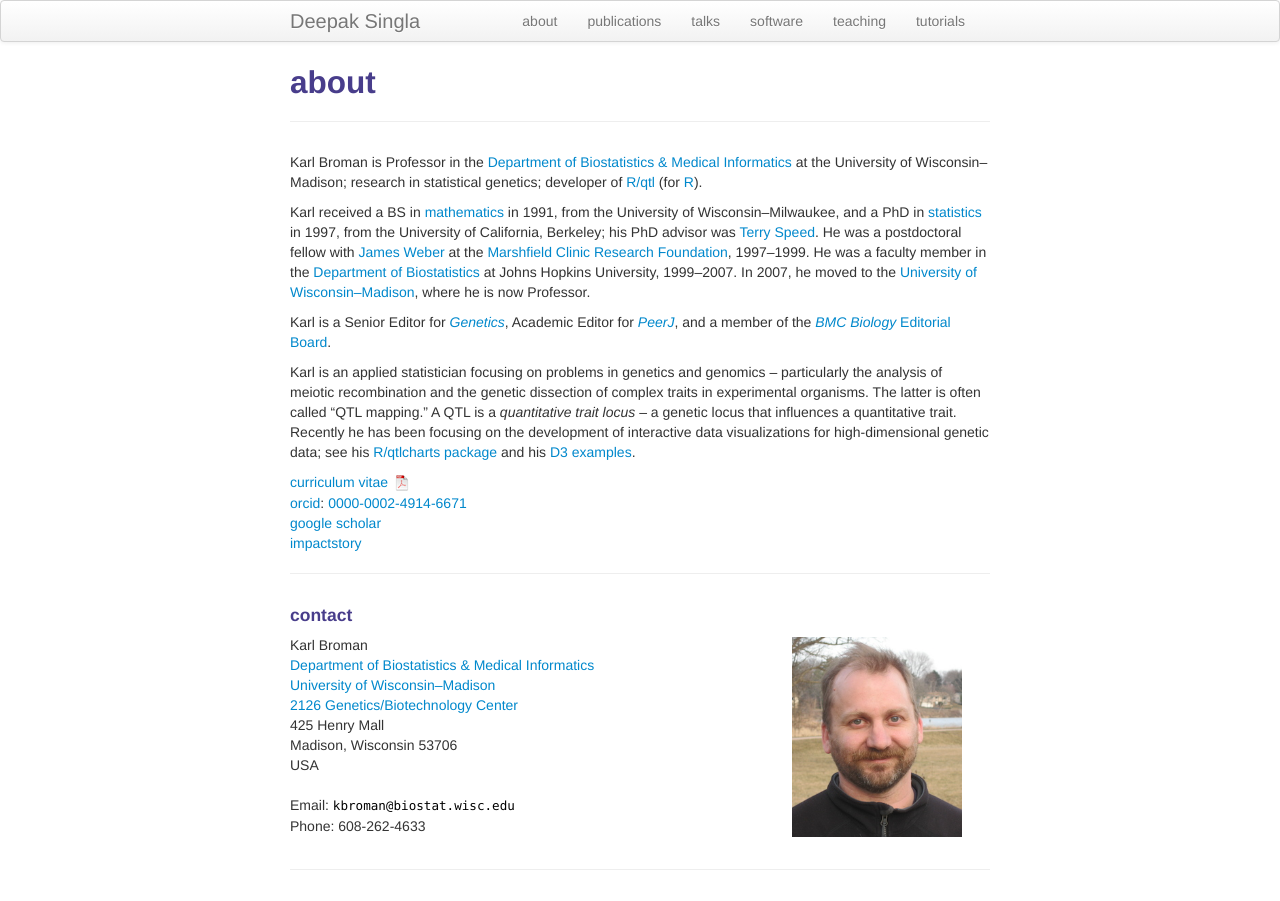
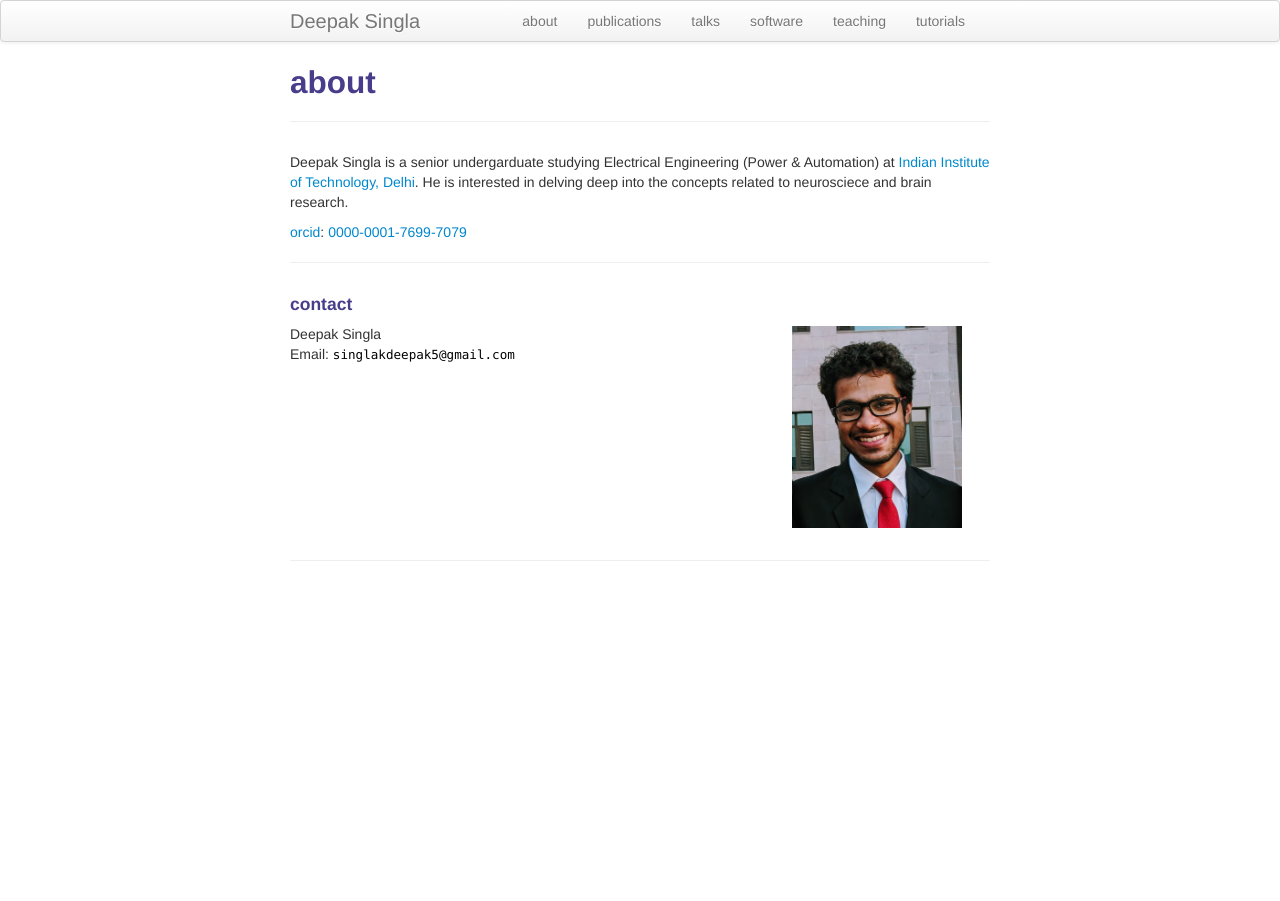
Before and after one commit to singlakdeepak/singlakdeepak.github.io, a Jekyll site: the page built from pages/about.md, in a window 1280 px wide. Built offline with Jekyll 4.4.1, drawn with Linux system fonts in a browser that asks for light colours.

Commit message:
Second commit

```diff
--- a/CNAME
+++ /dev/null
@@ -1 +0,0 @@
-kbroman.org
--- a/pages/about.md
+++ b/pages/about.md
@@ -1,10 +1,10 @@
 ---
 layout: page
 title: about
-description: Karl Broman is Professor in Biostatistics and Medical Informatics at University of Wisconsin - Madison; research in statistical genetics
+description: Deepak Singla is a senior undergarduate studying Electrical Engineering (Power & Automation) at Indian Institute of Technology, Delhi.
 ---
 
-Karl Broman is Professor in the
+<!-- Karl Broman is Professor in the
 [Department of Biostatistics &amp; Medical Informatics](http://www.biostat.wisc.edu)
 at the University of Wisconsin&ndash;Madison;
 research in statistical genetics; developer of
@@ -37,12 +37,13 @@ _quantitative trait locus_ &ndash; a genetic locus that influences a
 quantitative trait. Recently he has been focusing on the development
 of interactive data visualizations for high-dimensional genetic data;
 see his [R/qtlcharts package](http://kbroman.org/qtlcharts) and
-his [D3 examples](http://www.biostat.wisc.edu/~kbroman/D3).
+his [D3 examples](http://www.biostat.wisc.edu/~kbroman/D3). -->
+Deepak Singla is a senior undergarduate studying Electrical Engineering (Power & Automation) at [Indian Institute of Technology, Delhi](www.iitd.ac.in). He is interested in delving deep into the concepts related to neurosciece and brain research.
 
-[curriculum vitae ![CV as pdf](icons16/pdf-icon.png)]({{ BASE_PATH }}/assets/broman_cv.pdf)<br/>
-[orcid](http://orcid.org): [0000-0002-4914-6671](http://orcid.org/0000-0002-4914-6671)<br/>
-[google scholar](https://scholar.google.com/citations?sortby=pubdate&hl=en&user=42tCp5UAAAAJ&view_op=list_works)<br/>
-[impactstory](https://impactstory.org/u/0000-0002-4914-6671)
+<!-- [curriculum vitae ![CV as pdf](icons16/pdf-icon.png)]({{ BASE_PATH }}/assets/broman_cv.pdf)<br/> -->
+[orcid](http://orcid.org): [0000-0001-7699-7079](http://orcid.org/0000-0001-7699-7079)<br/>
+<!-- [google scholar](https://scholar.google.com/citations?sortby=pubdate&hl=en&user=42tCp5UAAAAJ&view_op=list_works)<br/>
+[impactstory](https://impactstory.org/u/0000-0002-4914-6671) -->
 
 ---
 
@@ -51,26 +52,25 @@ his [D3 examples](http://www.biostat.wisc.edu/~kbroman/D3).
 
     <div class="row-fluid">
         <div class="span5">
-            Karl Broman<br/>
-            <a href="http://www.biostat.wisc.edu">Department of Biostatistics &amp; Medical Informatics</a><br/>
+            Deepak Singla<br/>
+<!--             <a href="http://www.biostat.wisc.edu">Department of Biostatistics &amp; Medical Informatics</a><br/>
             <a href="http://www.wisc.edu">University of Wisconsin&ndash;Madison</a><br/>
             <a href="http://map.wisc.edu/s/2tie3nen">2126 Genetics/Biotechnology Center</a><br/>
             425 Henry Mall<br/>
             Madison, Wisconsin 53706<br/>
-            USA<br/><br/>
+            USA<br/><br/> -->
 
             <div id="hide_email">
-            Email: <code>kbro</code><b>I</b><code>man</code><b>don't</b><code>@</code><b>want</b><code>bio</code><b>spam!
-            </b><code>stat</code><b>So</b><code>.</code><b>please</b><code>wi</code><b>leave
-            </b><code>sc</code><b>me</b><code>.</code><b>alone</b><code>e</code><b>!</b><code>du</code><br/>
-            Phone: 608-262-4633
+            Email: <code>singla</code><b>I</b><code>kdeepak5</code><b>don't</b><code>@</code><b>want</b><code>g</code><b>spam!
+            </b><code>mail</code><b>So</b><code>.</code><b>alone</b><code>c</code><b>!</b><code>om</code><br/>
+            <!-- Phone: 608-262-4633 -->
             </div>
         </div>
 
         <div class="span2">
-        <a href="../assets/pics/karl_2014-03-30.jpg">
-            <img src="../assets/pics/karl_2014-03-30_small.jpg"
-                  title="Karl Broman" alt="Karl Broman"/></a>
+        <a href="../assets/pics/deepak_small.jpg">
+            <img src="../assets/pics/deepak_small.jpg"
+                  title="Deepak Singla" alt="Deepak Singla"/></a>
         </div>
     </div>
 </div>
```
Also changed, not shown: index.md (+4 -4 lines), keybase.txt (deleted, +0 -54 lines), morefigs.md (+7 -7 lines), assets/pics/deepak_small.jpg (added), 2 other files.
